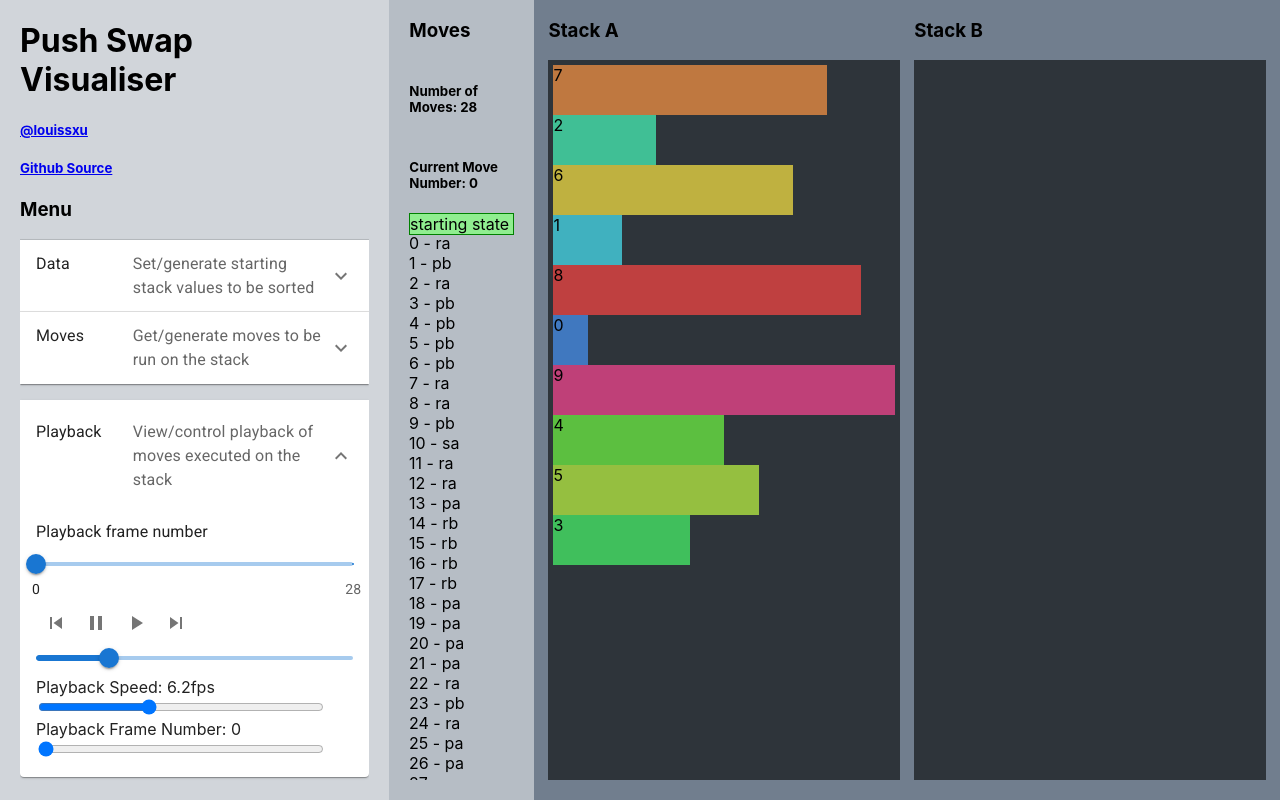
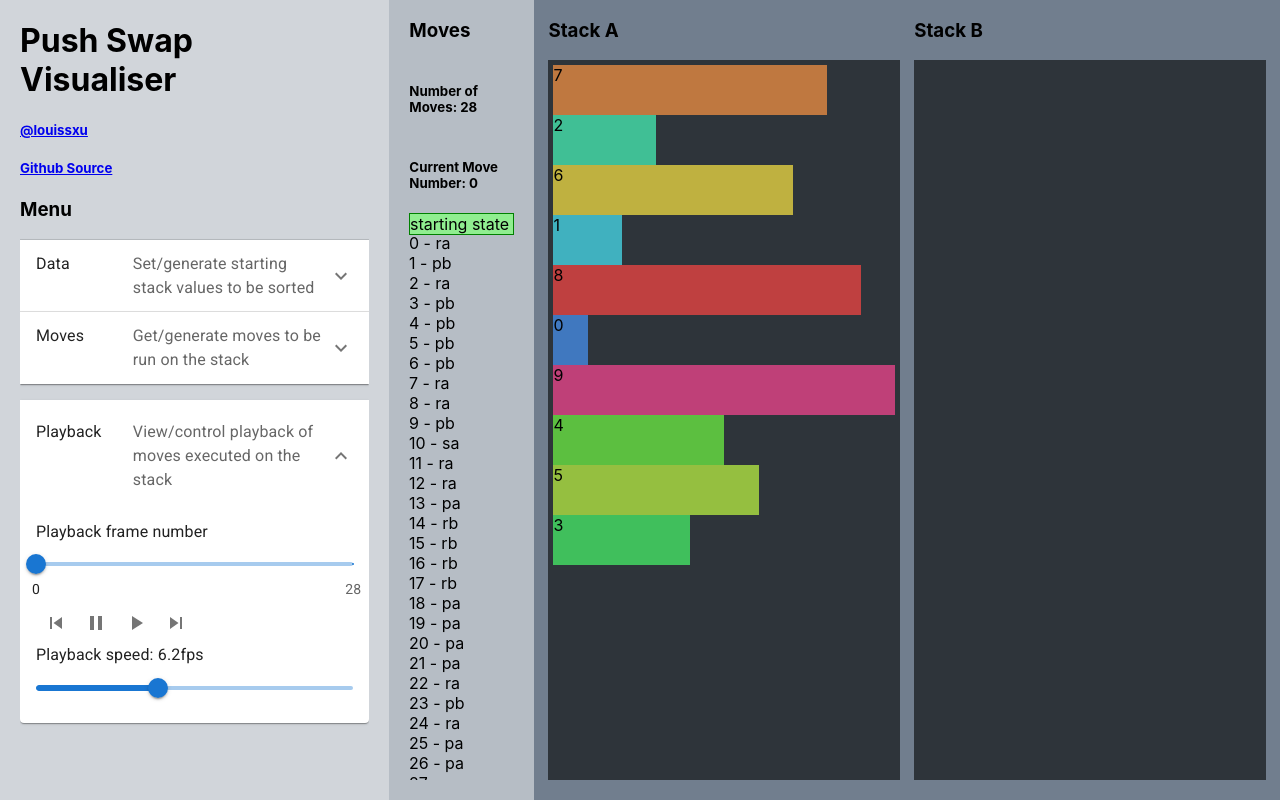
Before and after one commit to louissxu/push_swap_visualiser, a React (Create React App) app: page / in a window 1280 px wide. Both pictures are taken after a click on the button 194 px from the left and 431 px from the top of the page. Built offline with nearby package versions, Linux system fonts and the light colour scheme.

Commit message:
feat(material-ui): Refactor playback menu to use material ui components

```diff
--- a/src/Visualiser.tsx
+++ b/src/Visualiser.tsx
@@ -1461,8 +1461,8 @@ class MenuMoves extends React.Component<IMenuMovesProps, IMenuMovesState> {
 interface IMenuPlaybackProps {
   stepBackward: () => void,
   stepForward: () => void,
-  playbackFpsRounded: number,
-  playbackFpsSliderValue: number,
+  // playbackFpsRounded: number,
+  // playbackFpsSliderValue: number,
   updatePlaybackSpeed: (newValue: number) => void,
   playbackPause: () => void,
   playbackPlayForward: () => void,
@@ -1473,23 +1473,24 @@ interface IMenuPlaybackProps {
 }
 
 interface IMenuPlaybackState {
-
+  playbackSpeedSliderValue: number,
 }
 
 class MenuPlayback extends React.Component<IMenuPlaybackProps, IMenuPlaybackState> {
   constructor(props: IMenuPlaybackProps) {
     super(props)
     this.state = {
-    }
-  }
-
-  handlePlaybackSpeedChange(event: React.FormEvent<HTMLInputElement>) {
-    this.props.updatePlaybackSpeed(parseInt(event.currentTarget.value));
-  }
-
-  handlePlaybackFrameNumberChange(event: React.FormEvent<HTMLInputElement>) {
-    this.props.playbackJumpToFrameNumber(parseInt(event.currentTarget.value));
-  }
+      playbackSpeedSliderValue: 23
+    }
+  }
+
+  // handlePlaybackSpeedChange(event: React.FormEvent<HTMLInputElement>) {
+  //   this.props.updatePlaybackSpeed(parseInt(event.currentTarget.value));
+  // }
+
+  // handlePlaybackFrameNumberChange(event: React.FormEvent<HTMLInputElement>) {
+  //   this.props.playbackJumpToFrameNumber(parseInt(event.currentTarget.value));
+  // }
 
   handlePlaybackFrameNumberSliderChange(_event: Event, value: number | number[]) {
     if (Array.isArray(value)) {
@@ -1497,6 +1498,27 @@ class MenuPlayback extends React.Component<IMenuPlaybackProps, IMenuPlaybackStat
     } else {
       this.props.playbackJumpToFrameNumber(value);
     }
+  }
+
+  handlePlaybackSpeedSliderChange(_event: Event, value: number | number[]) {
+    if (typeof value ==="number") {
+      this.props.updatePlaybackSpeed(value);
+      this.setState({
+        playbackSpeedSliderValue: value
+      })
+    }
+  }
+
+  calculateSliderValueToFpsValue(sliderValue: number) {
+    return 0.25 * (1.15 ** sliderValue);
+  }
+
+  formatSliderLabel(value: number) {
+    if (value < 1) {
+      // return (`${parseFloat(value.toPrecision(2))}fps (${(1/value).toFixed(1)} sec/frame)`)
+      return(`${(1/value).toFixed(1)} sec/frame`)
+    }
+    return (`${parseFloat(value.toPrecision(2))}fps`)
   }
 
   render() {
@@ -1549,11 +1571,22 @@ class MenuPlayback extends React.Component<IMenuPlaybackProps, IMenuPlaybackStat
         >
           <SkipNextIcon/>
         </IconButton>
+        <Typography id="playback-speed-label" gutterBottom>
+          Playback speed: {this.formatSliderLabel(this.calculateSliderValueToFpsValue(this.state.playbackSpeedSliderValue))}
+        </Typography>
         <Slider
           id="playback-speed"
-          value={this.props.playbackFpsSliderValue}
-        />
-
+          value={this.state.playbackSpeedSliderValue}
+          min={0}
+          max={60}
+          scale={this.calculateSliderValueToFpsValue.bind(this)}
+          getAriaValueText={this.formatSliderLabel.bind(this)}
+          valueLabelFormat={this.formatSliderLabel.bind(this)}
+          onChange={this.handlePlaybackSpeedSliderChange.bind(this)}
+          valueLabelDisplay="auto"
+        />
+
+{/*
         <label htmlFor="playback-speed">Playback Speed: </label>
         <output>{this.props.playbackFpsRounded.toString() + "fps"}</output>
         <input
@@ -1576,7 +1609,7 @@ class MenuPlayback extends React.Component<IMenuPlaybackProps, IMenuPlaybackStat
           max={this.props.playbackMaxFrameCount.toString()}
           value={this.props.playbackCurrentFrameNumber.toString()}
           onChange={this.handlePlaybackFrameNumberChange.bind(this)}
-        />
+        /> */}
       </div>
     )
   }
@@ -1603,8 +1636,8 @@ interface IMenuProps {
   playbackPlayForward: () => void,
   playbackPlayBackward: () => void,
   updatePlaybackSpeed: (newValue: number) => void,
-  playbackFpsRounded: number,
-  playbackFpsSliderValue: number,
+  // playbackFpsRounded: number,
+  // playbackFpsSliderValue: number,
   playbackMaxFrameCount: number,
   playbackCurrentFrameNumber: number,
   playbackJumpToFrameNumber: (newValue: number) => void,
@@ -1732,8 +1765,8 @@ class Menu extends React.Component<IMenuProps, IMenuState> {
               <MenuPlayback
                 stepBackward={this.props.stepBackward}
                 stepForward={this.props.stepForward}
-                playbackFpsRounded={this.props.playbackFpsRounded}
-                playbackFpsSliderValue={this.props.playbackFpsSliderValue}
+                // playbackFpsRounded={this.props.playbackFpsRounded}
+                // playbackFpsSliderValue={this.props.playbackFpsSliderValue}
                 updatePlaybackSpeed={this.props.updatePlaybackSpeed}
                 playbackPause={this.props.playbackPause}
                 playbackPlayForward={this.props.playbackPlayForward}
@@ -1772,7 +1805,7 @@ interface IVisualiserState {
   min_value: number,
   max_value: number,
   num_values: number,
-  playback_fps_slider_value: number,
+  // playback_fps_slider_value: number,
   playback_fps: number,
   playback_dir: number,
   playback_current_loop: null | ReturnType<typeof setTimeout>,
@@ -1794,8 +1827,8 @@ class Visualiser extends React.Component<IVisualiserProps, IVisualiserState> {
       min_value: Math.min(...this.props.values),
       max_value: Math.max(...this.props.values) + 1,
       num_values: this.props.values.length,
-      playback_fps_slider_value: 23,
-      playback_fps: this.calculateNewFps(23),
+      // playback_fps_slider_value: 23,
+      playback_fps: 10,
       playback_dir: 0,
       playback_current_loop: null,
       frames: [{stack_a: this.props.values, stack_b: [] as Array<number>}],
@@ -2201,14 +2234,14 @@ class Visualiser extends React.Component<IVisualiserProps, IVisualiserState> {
   //   });
   // }
 
-  calculateNewFps(exp: number) {
-    return 0.25 * (1.15 ** exp);
-  }
-
-  updatePlaybackSpeed(sliderValue: number) {
+  // calculateNewFps(exp: number) {
+  //   return 0.25 * (1.15 ** exp);
+  // }
+
+  updatePlaybackSpeed(newValue: number) {
     this.setState({
-      playback_fps_slider_value: sliderValue,
-      playback_fps: this.calculateNewFps(sliderValue),
+      // playback_fps_slider_value: sliderValue,
+      playback_fps: newValue,
     })
   }
 
@@ -2233,6 +2266,8 @@ class Visualiser extends React.Component<IVisualiserProps, IVisualiserState> {
   }
 
   render() {
+
+
     return (
       <div className="visualiser">
         <Menu
@@ -2256,8 +2291,8 @@ class Visualiser extends React.Component<IVisualiserProps, IVisualiserState> {
           playbackPlayForward={this.playbackPlayForward.bind(this)}
           playbackPlayBackward={this.playbackPlayBackward.bind(this)}
           updatePlaybackSpeed={this.updatePlaybackSpeed.bind(this)}
-          playbackFpsRounded={parseFloat(this.state.playback_fps.toPrecision(2))}
-          playbackFpsSliderValue={this.state.playback_fps_slider_value}
+          // playbackFpsRounded={parseFloat(this.state.playback_fps.toPrecision(2))}
+          // playbackFpsSliderValue={this.state.playback_fps_slider_value}
           playbackMaxFrameCount={this.state.moves.length - 1}
           playbackCurrentFrameNumber={this.state.current_move_num}
           playbackJumpToFrameNumber={this.playbackJumpToFrameNumber.bind(this)}
```
